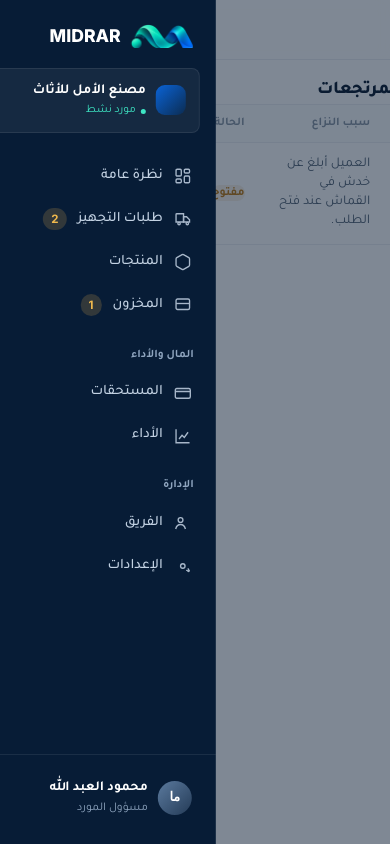
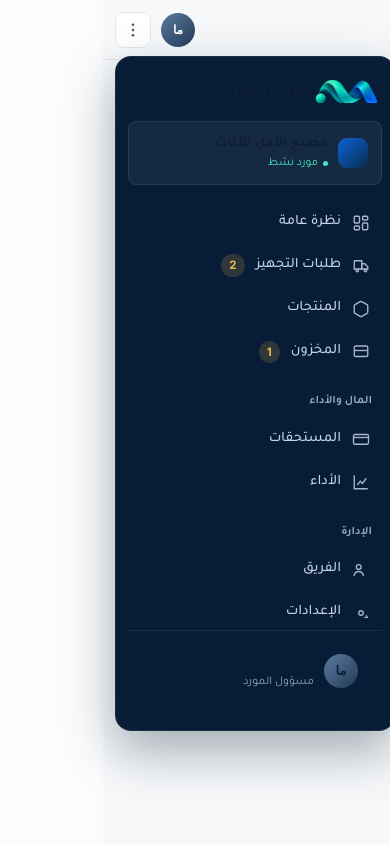
Before and after one commit to moshiref/MIDRAR, a React (Vite) app: page /supplier/disputes in a window 390 px wide. Both pictures are taken after a click on the button "خيارات الحساب". Built offline with nearby package versions, Linux system fonts and the light colour scheme.

Commit message:
Build supplier portal phases 0 1 2

```diff
--- a/src/components/layout/SupplierLayout.jsx
+++ b/src/components/layout/SupplierLayout.jsx
@@ -1,7 +1,6 @@
-import { useEffect, useState, Suspense } from 'react';
+import { useEffect, useState, useRef, Suspense } from 'react';
 import { NavLink, Outlet, useNavigate } from 'react-router-dom';
 import { useSupplierSession } from '../../features/supplier/session/SupplierSessionContext';
-import { getOrders, getProducts } from '../../features/supplier/data/mockSupplierDb';
 import { SkeletonRows } from '../../features/supplier/ui/Skeleton';
 import logoMark from '../../assets/logo-mark.png';
 import '../../features/supplier/supplierExact.css';
@@ -26,34 +25,30 @@ export default function SupplierLayout() {
   const { supplier, employee, signOut } = useSupplierSession();
   const navigate = useNavigate();
   const [sidebarOpen, setSidebarOpen] = useState(false);
-  const [fulfillCount, setFulfillCount] = useState(3);
-  const [inventoryLowCount, setInventoryLowCount] = useState(2);
+  const [mobileDotsOpen, setMobileDotsOpen] = useState(false);
+  // الأرقام المطلوبة نصًا في القائمة: طلبات التجهيز 2، المخزون 1
+  const [fulfillCount] = useState(2);
+  const [inventoryLowCount] = useState(1);
+
+  const dotsRef = useRef(null);
+  const closeSidebar = () => setSidebarOpen(false);
+  const openSidebar = () => setSidebarOpen(true);
 
   useEffect(() => {
-    if (!supplier) return;
-    let cancelled = false;
-    (async () => {
-      const [orders, products] = await Promise.all([getOrders(supplier.id), getProducts(supplier.id)]);
-      if (cancelled) return;
-      const pending = orders.filter((o) => o.status === 'new' || o.status === 'preparing').length;
-      // treat pending as "needs fulfillment" - match html badge 3
-      // if seed has different, fallback to computed
-      setFulfillCount(pending || 3);
-      let low = 0;
-      products.forEach((p) => {
-        p.variants.forEach((v) => {
-          const avail = v.stock.actual - v.stock.reserved;
-          if (avail <= 5 && avail > 0) low += 1;
-          if (avail <= 0) low += 1;
-        });
-      });
-      setInventoryLowCount(low || 2);
-    })();
-    return () => { cancelled = true; };
-  }, [supplier]);
-
-  const closeSidebar = () => setSidebarOpen(false);
-  const openSidebar = () => setSidebarOpen(true);
+    if (!mobileDotsOpen) return;
+    function onDown(e) {
+      if (dotsRef.current && !dotsRef.current.contains(e.target)) setMobileDotsOpen(false);
+    }
+    function onKey(e) {
+      if (e.key === 'Escape') setMobileDotsOpen(false);
+    }
+    document.addEventListener('mousedown', onDown);
+    document.addEventListener('keydown', onKey);
+    return () => {
+      document.removeEventListener('mousedown', onDown);
+      document.removeEventListener('keydown', onKey);
+    };
+  }, [mobileDotsOpen]);
 
   // expose toast globally for child pages that might call window.showToast
   useEffect(() => {
@@ -61,7 +56,8 @@ export default function SupplierLayout() {
     return () => { delete window.showToast; };
   }, []);
 
-  const initials = employee?.name ? employee.name.split(' ').map((w) => w[0]).join('').slice(0, 2) : 'فح';
+  const displayName = employee?.name ?? 'محمود العبد الله';
+  const initials = displayName.split(' ').map((w) => w[0]).join('').slice(0, 2) || 'مح';
 
   return (
     <div className="supplier-exact" dir="rtl">
@@ -74,7 +70,7 @@ export default function SupplierLayout() {
           <div className="store-switch">
             <div className="dot-avatar" />
             <div>
-              <div className="name">{supplier?.companyName ?? 'مصنع الأناقة'}</div>
+              <div className="name">{supplier?.companyName ?? 'مصنع الأمل للأثاث'}</div>
               <div className="status"><span className="dot" /> مورد نشط</div>
             </div>
           </div>
@@ -157,7 +153,7 @@ export default function SupplierLayout() {
             <div className="user-chip">
               <div className="avatar en">{initials}</div>
               <div>
-                <div className="uname">{employee?.name ?? 'فادي حداد'}</div>
+                <div className="uname">{displayName}</div>
                 <div className="urole">{employee?.role === 'owner' ? 'مسؤول المورد' : employee?.role ?? 'مسؤول المورد'}</div>
               </div>
             </div>
@@ -176,7 +172,78 @@ export default function SupplierLayout() {
                 <input type="text" placeholder="ابحث عن طلب أو منتج..." onKeyDown={(e) => { if (e.key === 'Enter' && e.target.value.trim()) navigate(`/supplier/products?highlight=${encodeURIComponent(e.target.value.trim())}`); }} />
               </div>
             </div>
-            <div className="topbar-avatar en">{initials}</div>
+            <div ref={dotsRef} style={{ display: 'flex', alignItems: 'center', gap: '10px', position: 'relative' }}>
+              <div className="topbar-avatar en">{initials}</div>
+              <button type="button" className="mobile-dots-toggle" aria-label="خيارات الحساب" aria-expanded={mobileDotsOpen} onClick={() => setMobileDotsOpen((v) => !v)}>
+                <svg width="18" height="18" viewBox="0 0 24 24" fill="currentColor"><circle cx="12" cy="5" r="1.8" /><circle cx="12" cy="12" r="1.8" /><circle cx="12" cy="19" r="1.8" /></svg>
+              </button>
+              {mobileDotsOpen && (
+                <div className="mobile-dots-menu">
+                  <div className="sidebar-brand">
+                    <img src={logoMark} alt="مدرار" />
+                    <span className="en">MIDRAR</span>
+                  </div>
+                  <div className="store-switch">
+                    <div className="dot-avatar" />
+                    <div>
+                      <div className="name">{supplier?.companyName ?? 'مصنع الأمل للأثاث'}</div>
+                      <div className="status"><span className="dot" /> مورد نشط</div>
+                    </div>
+                  </div>
+                  <nav className="nav-scroll">
+                    <div className="nav-group">
+                      <NavLink to="/supplier" end onClick={() => setMobileDotsOpen(false)} className={({ isActive }) => `nav-item${isActive ? ' active' : ''}`}>
+                        <svg width="18" height="18" viewBox="0 0 24 24" fill="none" stroke="currentColor" strokeWidth="1.8"><rect x="3" y="3" width="7" height="9" rx="1.5" /><rect x="14" y="3" width="7" height="5" rx="1.5" /><rect x="14" y="12" width="7" height="9" rx="1.5" /><rect x="3" y="16" width="7" height="5" rx="1.5" /></svg>
+                        نظرة عامة
+                      </NavLink>
+                      <NavLink to="/supplier/orders" onClick={() => setMobileDotsOpen(false)} className={({ isActive }) => `nav-item${isActive ? ' active' : ''}`}>
+                        <svg width="18" height="18" viewBox="0 0 24 24" fill="none" stroke="currentColor" strokeWidth="1.8"><path d="M3 16V6a1 1 0 011-1h9v11H3z" /><path d="M13 9h4l4 4v3h-8z" /><circle cx="7" cy="18" r="1.6" /><circle cx="18" cy="18" r="1.6" /></svg>
+                        طلبات التجهيز <span className="badge-count en">{fulfillCount}</span>
+                      </NavLink>
+                      <NavLink to="/supplier/products" onClick={() => setMobileDotsOpen(false)} className={({ isActive }) => `nav-item${isActive ? ' active' : ''}`}>
+                        <svg width="18" height="18" viewBox="0 0 24 24" fill="none" stroke="currentColor" strokeWidth="1.8"><path d="M21 8a2 2 0 00-1-1.73l-7-4a2 2 0 00-2 0l-7 4A2 2 0 003 8v8a2 2 0 001 1.73l7 4a2 2 0 002 0l7-4A2 2 0 0021 16z" /></svg>
+                        المنتجات
+                      </NavLink>
+                      <NavLink to="/supplier/inventory" onClick={() => setMobileDotsOpen(false)} className={({ isActive }) => `nav-item${isActive ? ' active' : ''}`}>
+                        <svg width="18" height="18" viewBox="0 0 24 24" fill="none" stroke="currentColor" strokeWidth="1.8"><rect x="3" y="4" width="18" height="14" rx="2" /><path d="M3 10h18" /></svg>
+                        المخزون <span className="badge-count en">{inventoryLowCount}</span>
+                      </NavLink>
+                    </div>
+                    <div className="nav-group">
+                      <div className="nav-group-label">المال والأداء</div>
+                      <NavLink to="/supplier/payouts" onClick={() => setMobileDotsOpen(false)} className={({ isActive }) => `nav-item${isActive ? ' active' : ''}`}>
+                        <svg width="18" height="18" viewBox="0 0 24 24" fill="none" stroke="currentColor" strokeWidth="1.8"><rect x="2" y="6" width="20" height="13" rx="2" /><path d="M2 10h20" /></svg>
+                        المستحقات
+                      </NavLink>
+                      <NavLink to="/supplier/performance" onClick={() => setMobileDotsOpen(false)} className={({ isActive }) => `nav-item${isActive ? ' active' : ''}`}>
+                        <svg width="18" height="18" viewBox="0 0 24 24" fill="none" stroke="currentColor" strokeWidth="1.8"><path d="M3 3v18h18" /><path d="M7 16l4-5 3 3 5-7" /></svg>
+                        الأداء
+                      </NavLink>
+                    </div>
+                    <div className="nav-group">
+                      <div className="nav-group-label">الإدارة</div>
+                      <NavLink to="/supplier/employees" onClick={() => setMobileDotsOpen(false)} className={({ isActive }) => `nav-item${isActive ? ' active' : ''}`}>
+                        <svg width="18" height="18" viewBox="0 0 24 24" fill="none" stroke="currentColor" strokeWidth="1.8"><circle cx="9" cy="8" r="3.2" /><path d="M2.5 20c1-4 4-6 6.5-6s5.5 2 6.5 6" /></svg>
+                        الفريق
+                      </NavLink>
+                      <NavLink to="/supplier/settings" onClick={() => setMobileDotsOpen(false)} className={({ isActive }) => `nav-item${isActive ? ' active' : ''}`}>
+                        <svg width="18" height="18" viewBox="0 0 24 24" fill="none" stroke="currentColor" strokeWidth="1.8"><circle cx="12" cy="12" r="3" /><path d="M19.4 15a1.7 1.7 0 00.3 1.9l.7.7a1 1 0 01-1.4 1.4l-.7-.7a1.7 1.7 0 00-1.9-.3" /></svg>
+                        الإعدادات
+                      </NavLink>
+                    </div>
+                  </nav>
+                  <div className="sidebar-footer">
+                    <div className="user-chip">
+                      <div className="avatar en">{initials}</div>
+                      <div>
+                        <div className="uname">{displayName}</div>
+                        <div className="urole">مسؤول المورد</div>
+                      </div>
+                    </div>
+                  </div>
+                </div>
+              )}
+            </div>
           </div>
 
           <div className="content">
--- a/src/features/supplier/supplierExact.css
+++ b/src/features/supplier/supplierExact.css
@@ -130,11 +130,24 @@
   .supplier-exact .drawer-foot{ padding:18px 24px; border-top:1px solid var(--border-default); display:flex; gap:10px; }
   .supplier-exact .drawer-foot .btn{ flex:1; }
 
+  /* ثلاث نقط للفون — مخفية في الكمبيوتر، ظاهرة فقط تحت 980px */
+  .supplier-exact .mobile-dots-toggle{ display:none; width:36px; height:36px; align-items:center; justify-content:center; border-radius:9px; border:1px solid var(--border-default); flex-shrink:0; background:var(--surface); color:var(--text-secondary); }
+  .supplier-exact .mobile-dots-menu{ position:absolute; top:calc(100% + 8px); inset-inline-end:0; background:var(--brand-navy-deep); border:1px solid rgba(255,255,255,0.08); border-radius:16px; box-shadow:0 20px 50px rgba(9,25,46,0.35); padding:12px; min-width:280px; max-width:min(88vw, 340px); max-height:80vh; overflow-y:auto; z-index:40; display:flex; flex-direction:column; gap:4px; }
+  .supplier-exact .mobile-dots-menu .sidebar-brand{ padding:8px 4px 12px; }
+  .supplier-exact .mobile-dots-menu .store-switch{ margin:0 0 12px; }
+  .supplier-exact .mobile-dots-menu .nav-scroll{ padding:0; }
+  .supplier-exact .mobile-dots-menu .sidebar-footer{ display:block; border-top:1px solid rgba(255,255,255,0.08); margin-top:8px; padding-top:12px; }
+  .supplier-exact .mobile-dots-menu-item{ display:flex; align-items:center; gap:10px; padding:8px; }
+
   @media (max-width:980px){
-    .supplier-exact .sidebar{ position:fixed; inset-inline-start:0; top:0; bottom:0; transform:translateX(105%); }
-    html[dir="rtl"] .supplier-exact .sidebar{ transform:translateX(-105%); }
-    .supplier-exact .sidebar.open{ transform:translateX(0); }
-    .supplier-exact .menu-toggle{ display:flex; } .supplier-exact .search-box{ display:none; } .supplier-exact .content{ padding:20px 16px 60px; }
+    /* إخفاء القائمة الجانبية كاملة من الفون — كلها أصبحت داخل الثلاث نقط فوق */
+    .supplier-exact .sidebar{ display:none !important; }
+    .supplier-exact .sidebar.open{ display:none !important; }
+    .supplier-exact .sidebar-scrim{ display:none !important; }
+    .supplier-exact .menu-toggle{ display:none !important; }
+    .supplier-exact .mobile-dots-toggle{ display:flex; }
+    .supplier-exact .search-box{ display:none; }
+    .supplier-exact .content{ padding:20px 16px 60px; }
   }
   .supplier-exact .sidebar-scrim{ position:fixed; inset:0; background:rgba(9,25,46,0.5); z-index:29; opacity:0; pointer-events:none; transition:opacity .2s ease; }
   .supplier-exact .sidebar-scrim.open{ opacity:1; pointer-events:auto; }
```
